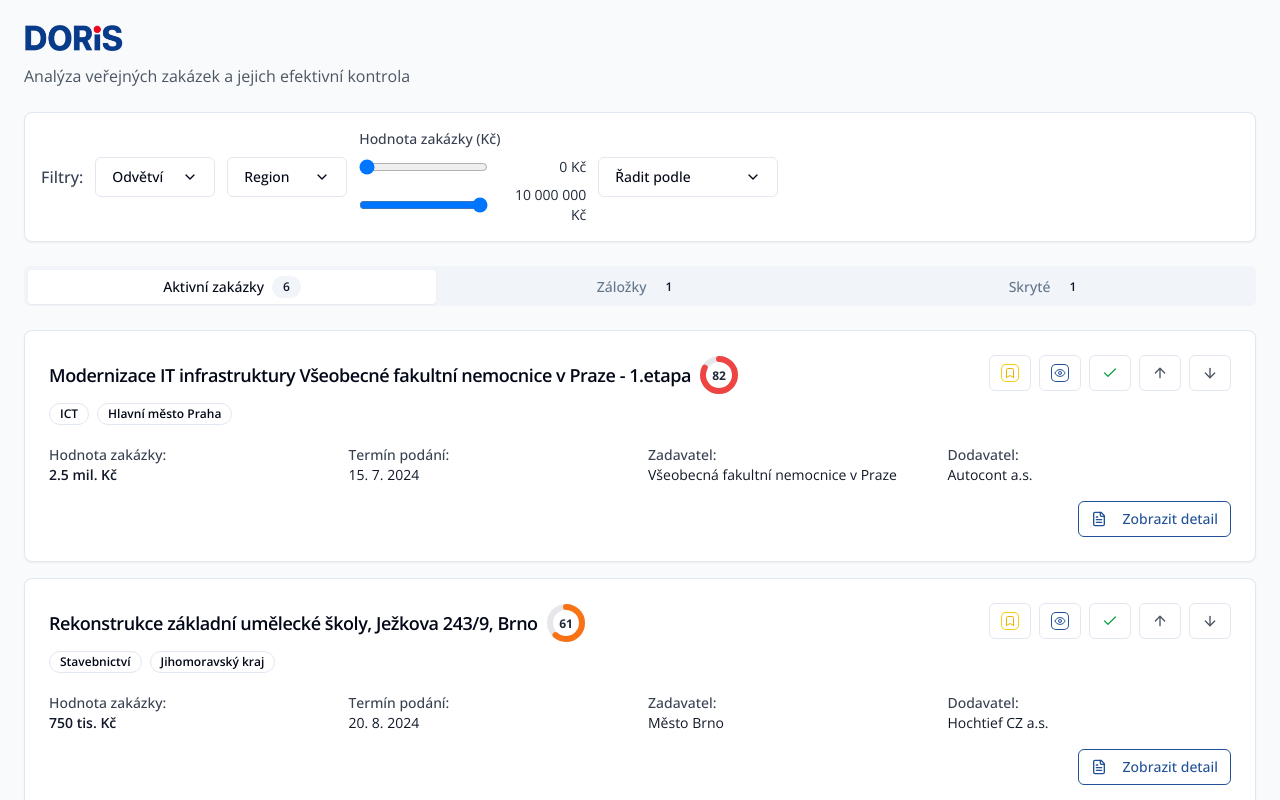
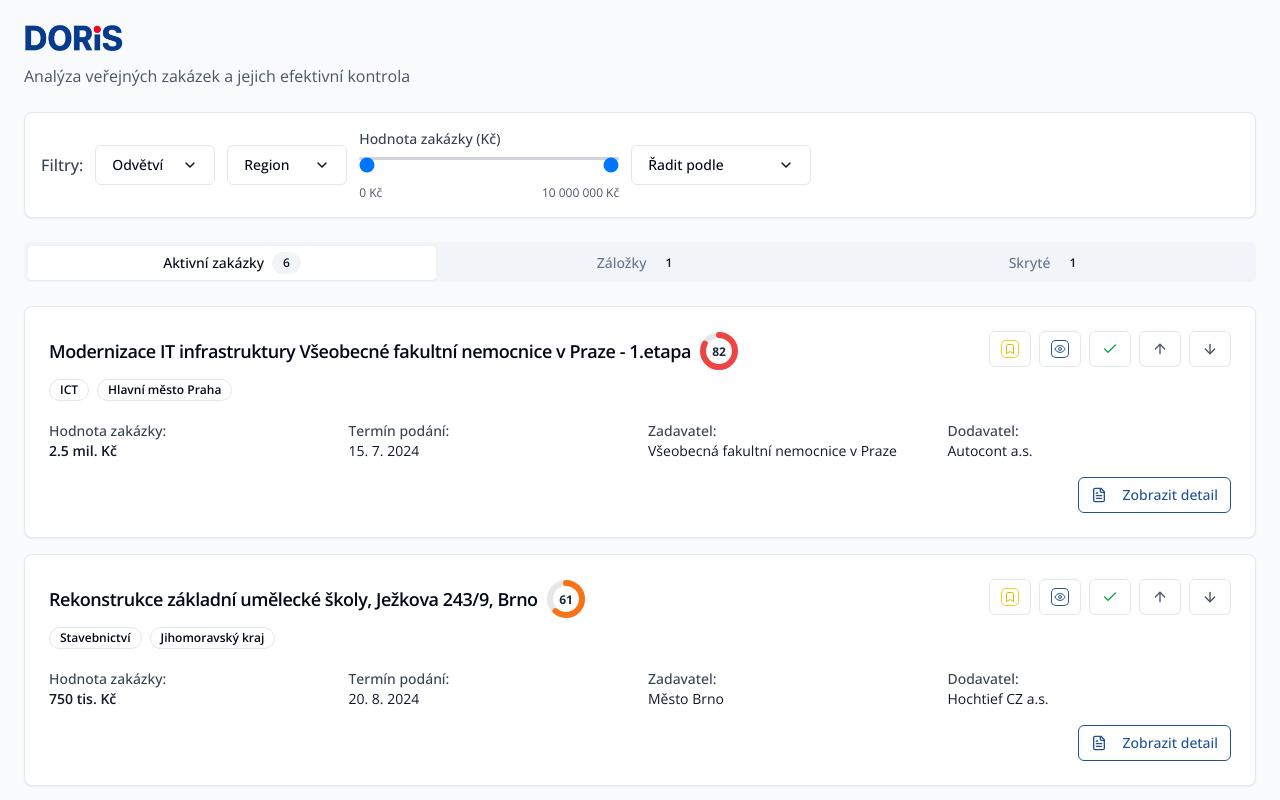
Before and after one commit to skupina-onebond/verejne-priority-kompas, a React (Vite) app: page /seznam in a window 1280 px wide. Shown: the top 800 px of the page. Built offline with nearby package versions, Linux system fonts and the light colour scheme.

Commit message:
Update ContractFilters.tsx

```diff
--- a/src/components/ContractFilters.tsx
+++ b/src/components/ContractFilters.tsx
@@ -109,34 +109,38 @@ export const ContractFilters: React.FC<ContractFiltersProps> = ({
             </DropdownMenuContent>
           </DropdownMenu>
 
-          {/* Hodnota zakázky – rozsah */}
-            <div className="flex flex-col gap-2 min-w-[220px]">
+          {/* Hodnota zakázky – jeden slider so zobrazením rozsahu */}
+<div className="flex flex-col gap-2 min-w-[260px]">
   <label className="text-sm text-gray-700 font-medium">Hodnota zakázky (Kč)</label>
-              <div className="flex items-center gap-2">
+  <div className="relative h-5">
     <input
       type="range"
       min={0}
       max={10000000}
       step={50000}
       value={filters.valueMin}
-                  onChange={(e) => onFiltersChange({ ...filters, valueMin: Number(e.target.value) })}
+      onChange={(e) =>
+        onFiltersChange({ ...filters, valueMin: Math.min(Number(e.target.value), filters.valueMax) })
+      }
+      className="absolute w-full pointer-events-none appearance-none bg-transparent z-10"
     />
-                <span className="text-sm text-gray-800 w-[90px] text-right">
-                  {filters.valueMin.toLocaleString('cs-CZ')} Kč
-                </span>
-              </div>
-              <div className="flex items-center gap-2">
     <input
       type="range"
       min={0}
       max={10000000}
       step={50000}
       value={filters.valueMax}
-                  onChange={(e) => onFiltersChange({ ...filters, valueMax: Number(e.target.value) })}
+      onChange={(e) =>
+        onFiltersChange({ ...filters, valueMax: Math.max(Number(e.target.value), filters.valueMin) })
+      }
+      className="absolute w-full pointer-events-none appearance-none bg-transparent z-20"
     />
-                <span className="text-sm text-gray-800 w-[90px] text-right">
-                  {filters.valueMax.toLocaleString('cs-CZ')} Kč
-                </span>
+    <div className="h-[3px] bg-gray-300 rounded-full" />
+  </div>
+
+  <div className="flex justify-between text-xs text-gray-600">
+    <span>{filters.valueMin.toLocaleString("cs-CZ")} Kč</span>
+    <span>{filters.valueMax.toLocaleString("cs-CZ")} Kč</span>
   </div>
 </div>
 
```
Lines whose indentation alone changed are shown as unchanged.
